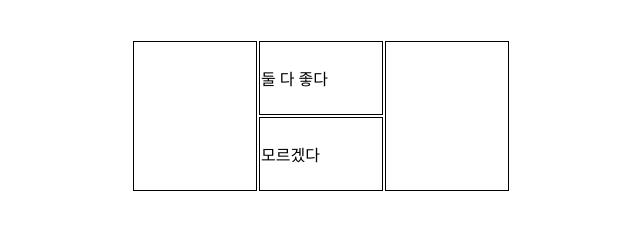
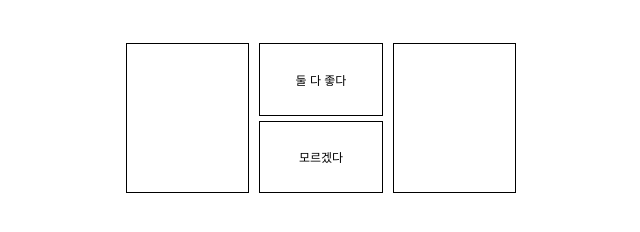
Before and after one commit to onjoo97/main, a plain HTML site: page index.html in a window 1280 px wide. Shown: the whole page, without its empty margins (319-959 px from the left). Drawn offline with Linux system fonts and the light colour scheme.

Commit message:
Update style.css

````diff
--- a/style.css
+++ b/style.css
@@ -1,4 +1,3 @@
-```css
 #mainTable{
 font-size: 12px;
 font-family: '돋움',sans-serif;
@@ -29,6 +28,3 @@ A{
   text-decoration : none;
 }
 a:hover{color:#99ccff;}
-```
-
----
````
